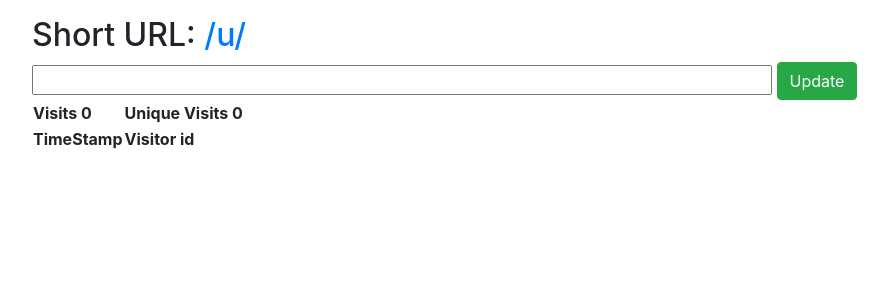
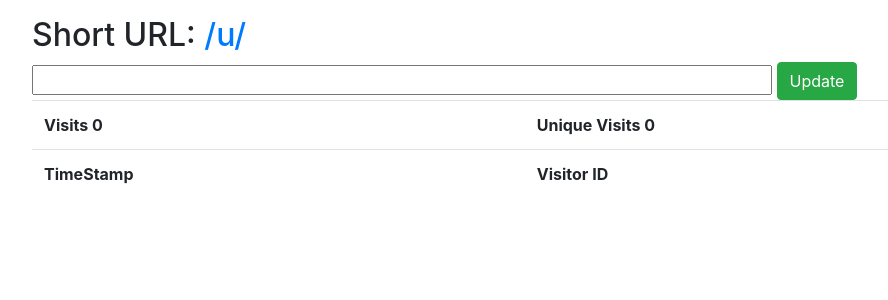
Before and after one commit to teeaaspoon/urlProject, a Node server app: template views/urls_show.ejs in a window 1280 px wide. Shown: the part 72-372 px from the top of the page, without its empty margins (53-941 px from the left). Run offline with Node 20, Linux system fonts and the light colour scheme; the template is opened without the code that fills it, so the values that code supplies are empty.

Commit message:
added bootstrap table

```diff
--- a/views/urls_index.ejs
+++ b/views/urls_index.ejs
@@ -2,7 +2,7 @@
     <main>
         <h2>Your Links</h2>
         <% if (userInfo) { %>
-            <table>
+            <table class="table">
                 <tr>
                     <th>Short Link</th>
                     <th>Long Link</th>
--- a/views/urls_show.ejs
+++ b/views/urls_show.ejs
@@ -9,14 +9,14 @@
             <input id="editLongURL" type="text" name="editLongURL" value="<%= urls[shortURL]["longURL"] %>" class="col-lg-8">
             <input type="submit" value="Update" class="btn btn-success">
         </form>
-        <table>
+        <table class="table">
             <tr>
                 <th>Visits <%= urls[shortURL]["visits"].length %></th>
                 <th>Unique Visits <%=calculateUniquePageViews(urls[shortURL]["visits"])%></th>
             </tr>
             <tr>
                 <th>TimeStamp</th>
-                <th>Visitor id</th>
+                <th>Visitor ID</th>
             </tr>
             <% urls[shortURL]["visits"].forEach(element => { %>
             <tr>
```
